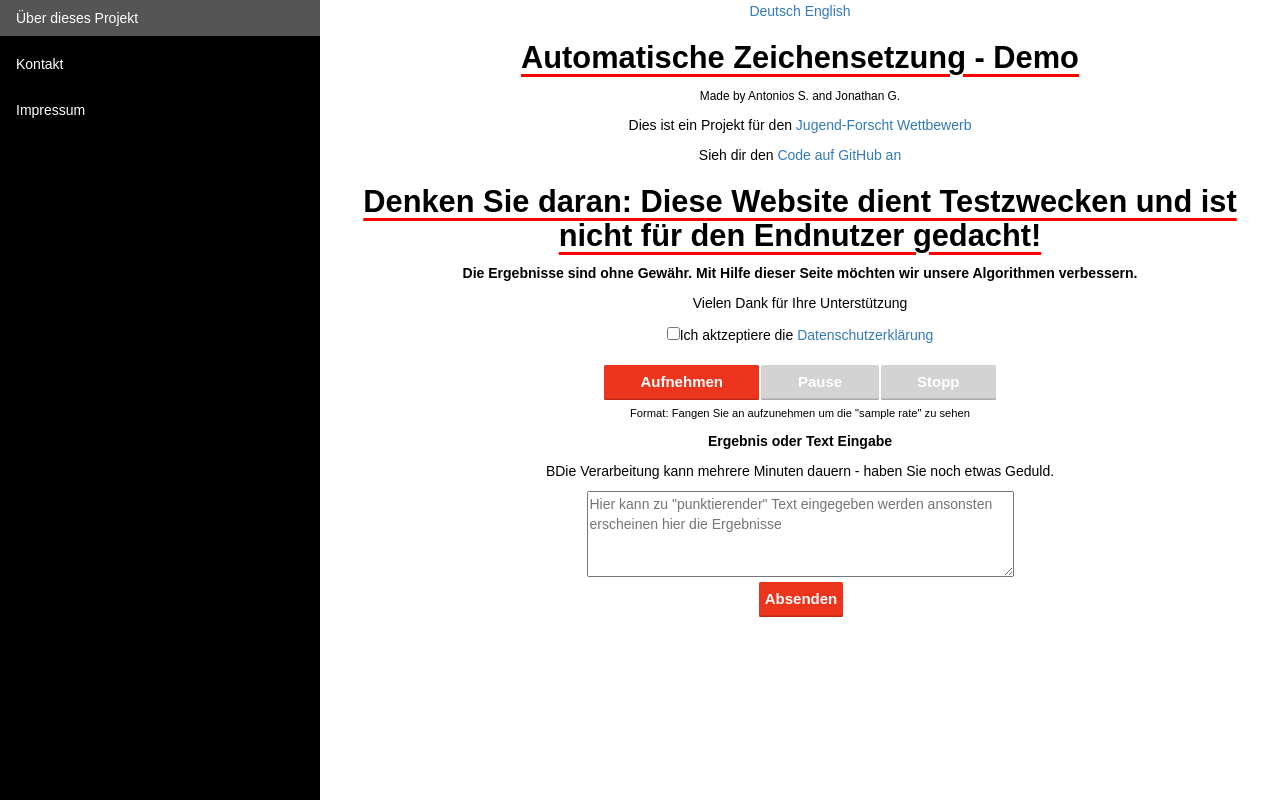
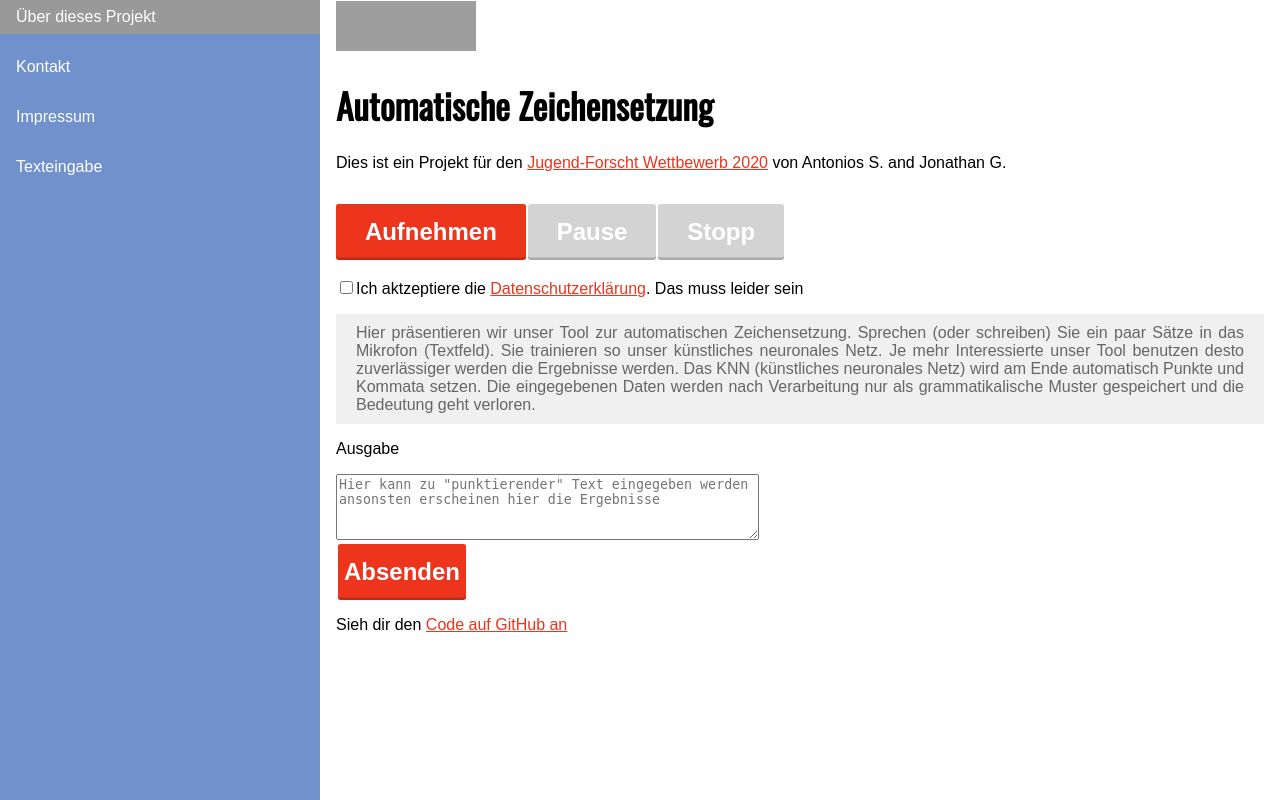
Before and after one commit to HrGaertner/punctation, a Flask app: page / in a window 1280 px wide. Run offline with Flask 2, Linux system fonts and the light colour scheme; some libraries are stand-ins or nearby versions; grey boxes are pictures that could not be loaded.

Commit message:
jufo stand

```diff
--- a/webserver_usage_punctuation/punctation_lib/knn_use.py
+++ b/webserver_usage_punctuation/punctation_lib/knn_use.py
@@ -3,12 +3,12 @@ import pickle
 import nltk
 import numpy as np
 
-model = load_model("./punctator")
-model.load_weights("./punctator.h5")
+model = load_model("punctation_lib/punctator")
+model.load_weights("punctation_lib/punctator.h5")
 
 
 def tag(tokenized):#tagging and converting to digits
-    with open('../ClassifierBasedGermanTagger/germanTagger.pickle', 'rb') as f: #Tagging
+    with open('./ClassifierBasedGermanTagger/germanTagger.pickle', 'rb') as f: #Tagging
         tagger = pickle.load(f)
     sen = tagger.tag(tokenized)
     tag_set = ['PPER', 'APPRART', 'PWS', 'NE', 'PRELS', 'KOKOM', 'PIAT', 'CARD', 'VMINF', 'PIS', 'XY', 'PTKANT',
--- a/webserver_usage_punctuation/static/css/style.css
+++ b/webserver_usage_punctuation/static/css/style.css
@@ -21,11 +21,11 @@ body {
 }
 
 h1 {
-	text-decoration: underline red;
 	text-decoration-thickness: 3px;
 	text-underline-offset: 6px;
 	font-size: 220%;
 	font-weight: bold;
+	font-family: 'Oswald', sans-serif;
 }
 
 h2 {
@@ -112,7 +112,7 @@ ul.sidenav {
   margin: 0;
   padding: 0;
   width: 25%;
-  background-color: #000000;
+  background-color: #7191cc;
   position: fixed;
   height: 100%;
   overflow: auto;
@@ -126,12 +126,12 @@ ul.sidenav li a {
 }
 
 ul.sidenav li a.active {
-  background-color: #4CAF50;
+  background-color: #343d42;;
   color: white;
 }
 
 ul.sidenav li a:hover:not(.active) {
-  background-color: #555;
+  background-color: #999;
   color: white;
 }
 
@@ -161,3 +161,6 @@ div.content {
     float: none;
   }
 }
+a, a:active, a:visited {
+    color: #ed341d;
+}
--- a/webserver_usage_punctuation/static/js/app.js
+++ b/webserver_usage_punctuation/static/js/app.js
@@ -84,8 +84,6 @@ function startRecording() {
             */
             audioContext = new AudioContext();
 
-            //update the format
-            document.getElementById("formats").innerHTML="Format: 1 channel pcm @ "+audioContext.sampleRate/1000+"kHz"
 
             /*  assign to gumStream for later use  */
             gumStream = stream;
--- a/webserver_usage_punctuation/templates/index.html
+++ b/webserver_usage_punctuation/templates/index.html
@@ -4,7 +4,8 @@
     <meta charset="UTF-8">
     <title>Website zur Benutzung der "Punktierung" und der Generierung neuer Trainingsdaten</title>
     <meta name="viewport" content="width=device-width, initial-scale=1.0">
-    <link rel="stylesheet" href="https://maxcdn.bootstrapcdn.com/bootstrap/3.3.7/css/bootstrap.min.css" integrity="sha384-BVYiiSIFeK1dGmJRAkycuHAHRg32OmUcww7on3RYdg4Va+PmSTsz/K68vbdEjh4u" crossorigin="anonymous">
+    <!--<link rel="stylesheet" href="https://maxcdn.bootstrapcdn.com/bootstrap/3.3.7/css/bootstrap.min.css" integrity="sha384-BVYiiSIFeK1dGmJRAkycuHAHRg32OmUcww7on3RYdg4Va+PmSTsz/K68vbdEjh4u" crossorigin="anonymous">--!>
+    <link href="https://fonts.googleapis.com/css?family=Oswald&display=swap" rel="stylesheet">
     <link rel="stylesheet" href="{{ url_for('static', filename='css/style.css') }}">
   </head>
   <body>
@@ -12,34 +13,32 @@
       <li><a href="#">Über dieses Projekt</a></li>
       <li><a href="mailto:punctuation@web.de">Kontakt</a></li>
       <li><a href="/impressum">Impressum</a></li>
+      <li><a href="/text">Texteingabe</a></li>
     </ul>
-    <div class="content"><center>
-      <form><a href="/">Deutsch </a><a href="/en"> English</a></form>
-      <h1>Automatische Zeichensetzung - Demo</h1>
-      <p><small>Made by Antonios S. and Jonathan G.</a></small></p>
-      <p>Dies ist ein Projekt für den <a href="https://www.jugend-forscht.de/">Jugend-Forscht Wettbewerb</a></p>
-      <p>Sieh dir den <a href="https://github.com/HrGaertner/punctation/tree/master/webserver_usage_punctuation" target="_blank">Code auf GitHub an</a></p>
-      <h1>Denken Sie daran: Diese Website dient Testzwecken und ist nicht für den Endnutzer gedacht!</h1>
-      <p><strong>Die Ergebnisse sind ohne Gewähr. Mit Hilfe dieser Seite möchten wir unsere Algorithmen verbessern.</strong></p>
-      <p>Vielen Dank für Ihre Unterstützung</p>
-      <input type="checkbox" id="control_privacy">Ich aktzeptiere die <a href="/datenschutzerklaerung">Datenschutzerklärung</a></input>
-      <div id="controls">
+    <div class="content" style="text-align: justify">
+      <form><a href="/"> <img height="50px" width="70px" src="https://upload.wikimedia.org/wikipedia/commons/b/ba/Flag_of_Germany.svg"></a><a href="/en"><img width="70px" height="50px" src="https://cdn.pixabay.com/photo/2013/07/12/13/27/england-147080_960_720.png"></a></form>
+      <h1>Automatische Zeichensetzung</h1>
+      <p>Dies ist ein Projekt für den <a href="https://www.jugend-forscht.de/">Jugend-Forscht Wettbewerb 2020</a> von Antonios S. and Jonathan G.</p>
+            <div id="controls">
        <button id="recordButton">Aufnehmen</button>
        <button id="pauseButton" disabled>Pause</button>
        <button id="stopButton" disabled>Stopp</button>
       </div>
-      <div id="formats">Format: Fangen Sie an aufzunehmen um die "sample rate" zu sehen</div>
-      <p><strong>Ergebnis oder Text Eingabe</strong></p>
-      <p>BDie Verarbeitung kann mehrere Minuten dauern - haben Sie noch etwas Geduld.</p>
+      <br>
+      <input type="checkbox" id="control_privacy">Ich aktzeptiere die <a href="/datenschutzerklaerung">Datenschutzerklärung</a>. Das muss leider sein</input>
+      <p style="padding: 10px 20px; background-color:#f0f0f0; color: #666">Hier präsentieren wir unser Tool zur automatischen Zeichensetzung. Sprechen (oder schreiben) Sie ein paar Sätze in das Mikrofon (Textfeld).
+       Sie trainieren so unser künstliches neuronales Netz. Je mehr Interessierte unser Tool benutzen desto zuverlässiger werden die Ergebnisse werden. Das KNN (künstliches neuronales Netz) wird am Ende automatisch Punkte und Kommata setzen. Die eingegebenen Daten werden nach Verarbeitung nur als grammatikalische Muster gespeichert und die Bedeutung geht verloren. </p>
+      <p>Ausgabe</p>
       <textarea id="Interface_text" rows="4" cols="50" placeholder='Hier kann zu "punktierender" Text eingegeben werden ansonsten erscheinen hier die Ergebnisse'></textarea>
       <button id="enter_correct">Absenden</button>
-    </center></div>
+      <p>Sieh dir den <a href="https://github.com/HrGaertner/punctation/tree/master/webserver_usage_punctuation" target="_blank">Code auf GitHub an</a></p>
+    </div>
     <!-- inserting these scripts at the end to be able to use all the elements in the DOM -->
   	<script src="https://cdn.rawgit.com/mattdiamond/Recorderjs/08e7abd9/dist/recorder.js"></script>
     <script src="https://cdnjs.cloudflare.com/ajax/libs/socket.io/2.2.0/socket.io.js" integrity="sha256-yr4fRk/GU1ehYJPAs8P4JlTgu0Hdsp4ZKrx8bDEDC3I=" crossorigin="anonymous"></script>
     <script type="text/javascript" id="cookieinfo"
 	src="//cookieinfoscript.com/js/cookieinfo.min.js"
-	data-message="Diese Webseite nutzt Cookies. Wir bitten um ihr Verständnis"data-cookie="CookieInfoScript" data-text-align="left" data-close-text="OK" data-linkmsg="Mehr Infos" data-moreinfo="/cookies">
+	data-message="Leider nutzen auch wir Cookies um ihnen ihren Text zu kommen zu lassen"data-cookie="CookieInfoScript" data-text-align="left" data-close-text="OK" data-linkmsg="Mehr Infos" data-moreinfo="/cookies">
     </script>
     <script src="{{ url_for('static', filename='js/app.js') }}"></script>
   </body>
```
Also changed, not shown: webserver_usage_punctuation/requirements.txt (+10 -8 lines), 5 other files.
